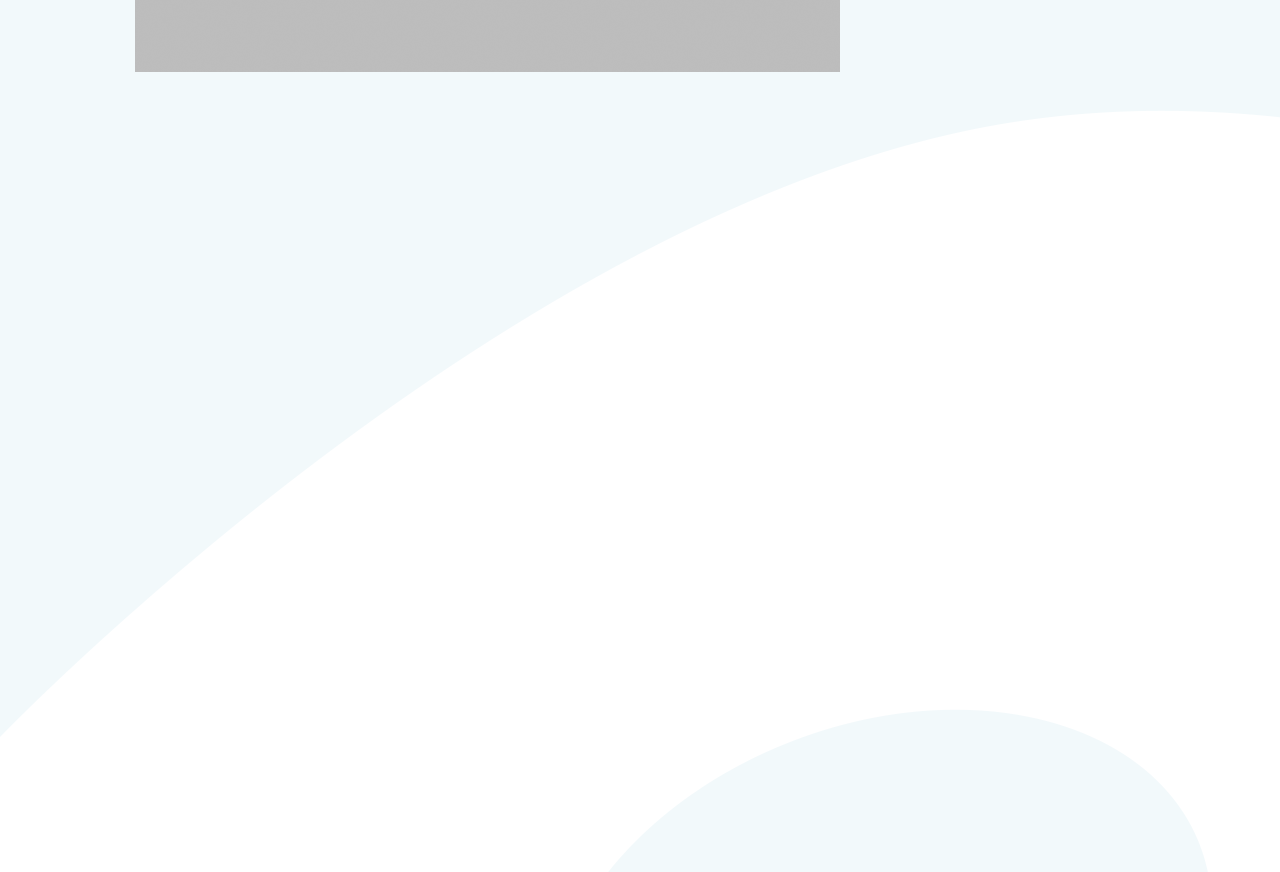
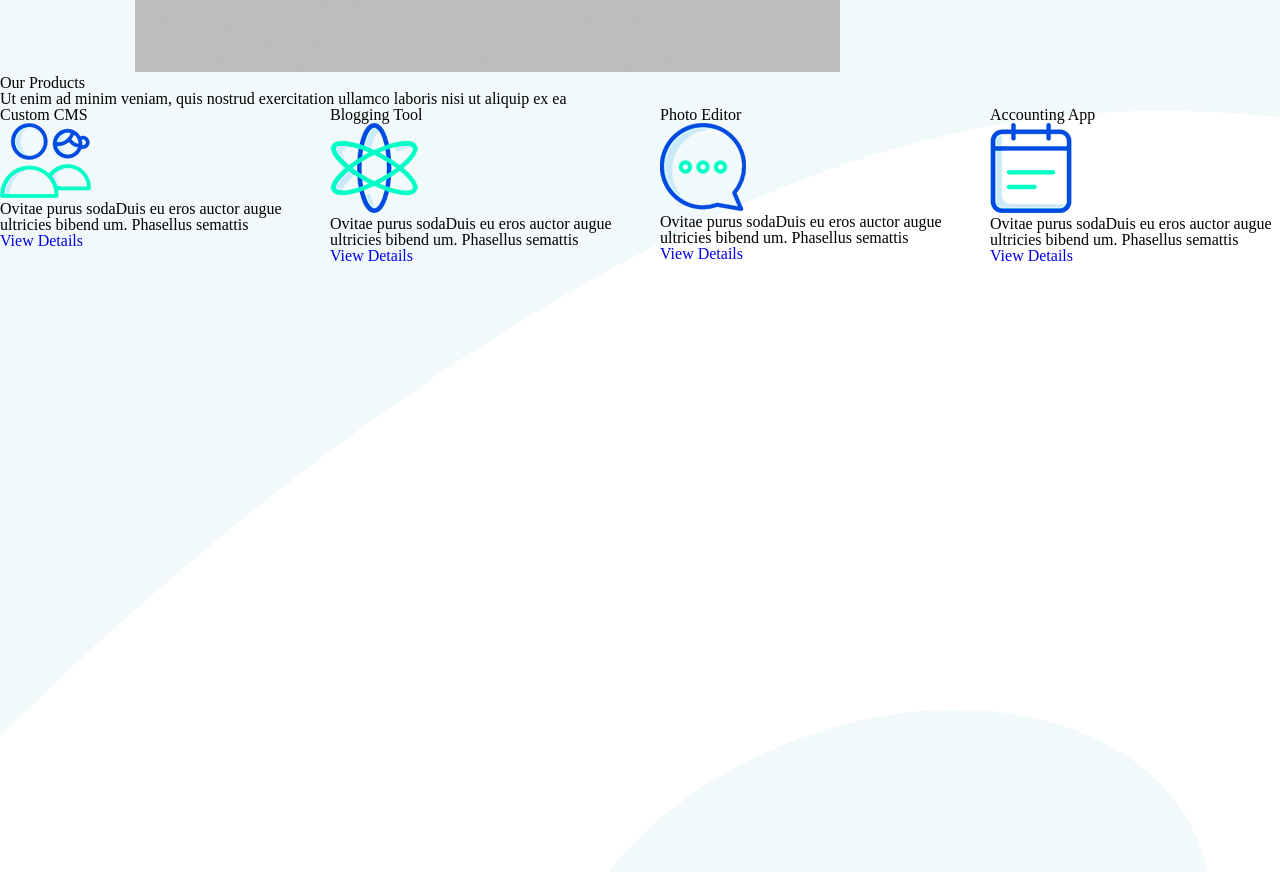
Before and after one commit to Iiviii/Develop, a website: page index.html in a window 1280 px wide. Shown: the part 3256-4128 px from the top of the page. Drawn offline with Linux system fonts and the light colour scheme.

Commit message:
add products html

```diff
--- a/index.html
+++ b/index.html
@@ -123,5 +123,49 @@
                 </div>
             </div>
         </section>
+        <section class="products-container">
+            <div class="h1-container">
+                <h1 class="h1">Our Products</h1>
+                <p class="p">Ut enim ad minim veniam, quis nostrud exercitation ullamco laboris nisi ut aliquip ex ea</p>
+            </div>
+            <div class="wrap space-between">
+                <div class="our-products">
+                    <h1 class="h1">Custom CMS</h1>
+                    <img class="img" src="img/products-icon1.png" alt="Custom CMS">
+                    <p class="p">Ovitae purus sodaDuis eu eros auctor augue ultricies bibend um. Phasellus semattis</p>
+                    <a class="a" href="#">View Details</a>
+                </div>
+                <div class="our-products">
+                    <h1 class="h1">Blogging Tool</h1>
+                    <img class="img" src="img/products-icon2.png" alt="Blogging Tool">
+                    <p class="p">Ovitae purus sodaDuis eu eros auctor augue ultricies bibend um. Phasellus semattis</p>
+                    <a class="a" href="#">View Details</a>
+                </div>
+                <div class="our-products">
+                    <h1 class="h1">Photo Editor</h1>
+                    <img class="img" src="img/products-icon3.png" alt="Photo Editor">
+                    <p class="p">Ovitae purus sodaDuis eu eros auctor augue ultricies bibend um. Phasellus semattis</p>
+                    <a class="a" href="#">View Details</a>
+                </div>
+                <div class="our-products">
+                    <h1 class="h1">Accounting App</h1>
+                    <img class="img" src="img/products-icon4.png" alt="Accounting App">
+                    <p class="p">Ovitae purus sodaDuis eu eros auctor augue ultricies bibend um. Phasellus semattis</p>
+                    <a class="a" href="#">View Details</a>
+                </div>
+                <div class="our-products">
+                    <h1 class="h1">Keyword Tool</h1>
+                    <img class="img" src="img/products-icon5.png" alt="Keyword Tool">
+                    <p class="p">Ovitae purus sodaDuis eu eros auctor augue ultricies bibend um. Phasellus semattis</p>
+                    <a class="a" href="#">View Details</a>
+                </div>
+                <div class="our-products">
+                    <h1 class="h1">Social Media Tool</h1>
+                    <img class="img" src="img/products-icon6.png" alt="Social Media Tool">
+                    <p class="p">Ovitae purus sodaDuis eu eros auctor augue ultricies bibend um. Phasellus semattis</p>
+                    <a class="a" href="#">View Details</a>
+                </div>
+            </div>
+        </section>
     </body>
 </html>
```
